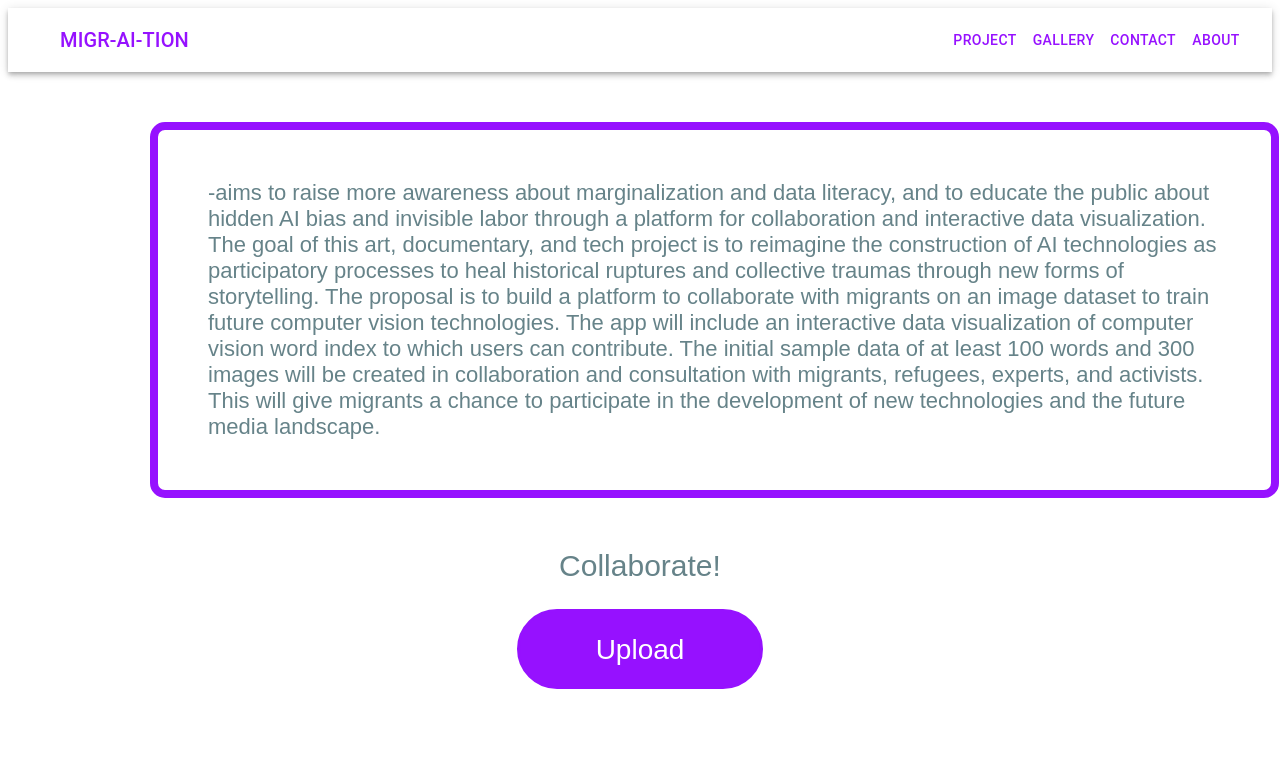
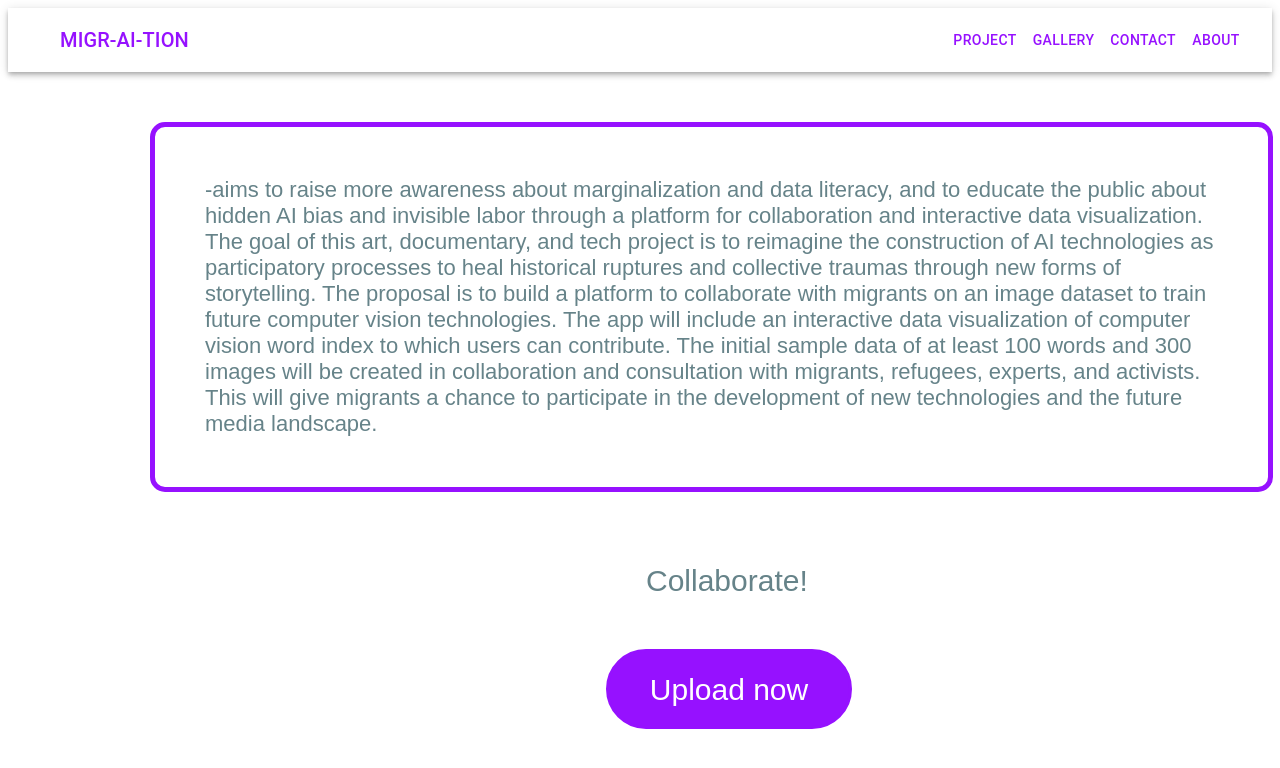
Before and after one commit to TechLabs-Berlin/migr-AI-tion, a React (Create React App) app in the folder frontend/: page / in a window 1280 px wide. Both pictures are taken after a click on the button "Collaborate!". Shown: the top 768 px of the page. Built offline with nearby package versions, Linux system fonts and the light colour scheme.

Commit message:
Integrated Material-UI modal template
-as child component to projectintropage
-moved 'upload' button to project intro page

```diff
--- a/frontend/src/ProjectIntroPage.css
+++ b/frontend/src/ProjectIntroPage.css
@@ -6,7 +6,7 @@
   height: 260px;
   left: 150px;
   top: 100px;
-  border: solid #9611ff 8px;
+  border: solid #9611ff 5px;
   border-radius: 15px;
   font-family: Sans-serif;
   font-style: normal;
@@ -17,14 +17,12 @@
 
   color: #668389;
 }
-
-.project-intro-page button {
+button.collaborate-button {
+  position: absolute;
   background-color: white;
   border: none;
-  position: relative;
-  top: 475px;
-  display: block;
-  margin: 0 auto;
+  top: 562px;
+  left: 640px;
   font-family: Sans-serif;
   font-style: normal;
   font-weight: normal;
@@ -34,6 +32,28 @@
   color: #668389;
 }
 
-.project-intro-page button:hover {
+button.collaborate-button:hover {
   color: #9611ff;
 }
+
+button.upload {
+  position: absolute;
+  width: 246px;
+  height: 80px;
+  left: 606px;
+  top: 649px;
+
+  background: #9611ff;
+  border: 3px solid #9611ff;
+  box-sizing: border-box;
+  border-radius: 70px;
+
+  font-family: sans-serif;
+  font-style: normal;
+  font-weight: normal;
+  font-size: 30px;
+  line-height: 35px;
+  text-align: center;
+
+  color: #ffffff;
+}
--- a/frontend/src/ProjectIntroPage.js
+++ b/frontend/src/ProjectIntroPage.js
@@ -1,12 +1,21 @@
 import React, { useState } from "react";
 import "./ProjectIntroPage.css";
-import UploadButton from "./Uploader/UploadButton";
+import UploadModal from "./Uploader/UploadModal";
 
-export default function ProjectIntroPage() {
+export default function ProjectIntroPage(props) {
   const [showButton, setShowButton] = useState(false);
+  const [openModal, setOpenModal] = React.useState(false);
 
   const handleClick = () => {
     setShowButton(true);
+  };
+
+  const handleOpen = () => {
+    setOpenModal(true);
+  };
+
+  const handleClose = () => {
+    setOpenModal(false);
   };
   return (
     <div className="project-intro-page">
@@ -28,9 +37,19 @@
           chance to participate in the development of new technologies and the
           future media landscape.
         </h3>
-        <button onClick={handleClick}> Collaborate! </button>
+        <button class="collaborate-button" onClick={handleClick}>
+          {" "}
+          Collaborate!{" "}
+        </button>
       </section>
-      {showButton && <UploadButton />}
+      {showButton && (
+        <div>
+          <button class="upload" type="button" onClick={handleOpen}>
+            Upload now
+          </button>
+          <UploadModal open={openModal} onClose={handleClose} />
+        </div>
+      )}
     </div>
   );
 }
--- a/frontend/src/Uploader/UploadButton.css
+++ /dev/null
@@ -1,31 +0,0 @@
-.upload-button button {
-  position: relative;
-  width: 246px;
-  height: 80px;
-  top: 500px;
-  display: block;
-  margin: 0 auto;
-  color: white;
-  font-size: 28px;
-  background: #9611ff;
-  border: 3px solid #9611ff;
-  box-sizing: border-box;
-  border-radius: 70px;
-}
-
-.upload-button button:hover {
-  background: white;
-  color: #9611ff;
-}
-.upload-modal {
-  position: relative;
-  width: 884px;
-  height: 678px;
-  top: 5%;
-  display: block;
-  margin: 0 auto;
-  border: 3px solid #9611ff;
-  box-sizing: border-box;
-  border-radius: 20px;
-  background-color: white;
-}
--- a/frontend/src/Uploader/UploadButton.js
+++ /dev/null
@@ -1,28 +0,0 @@
-import React from "react";
-import ReactModal from "react-modal";
-import PostForm from "./PostForm";
-import "./UploadButton.css";
-
-export default function UploadButton() {
-  const [showModal, setShowModal] = React.useState(false);
-
-  function openModal() {
-    setShowModal(true);
-  }
-
-  function closeModal() {
-    setShowModal(false);
-  }
-  return (
-    <div className="upload-button">
-      <button onClick={openModal}>Upload</button>
-      <ReactModal
-        className="upload-modal"
-        isOpen={showModal}
-        onRequestClose={closeModal}
-      >
-        <PostForm />
-      </ReactModal>
-    </div>
-  );
-}
--- /dev/null
+++ b/frontend/src/Uploader/UploadModal.js
@@ -0,0 +1,57 @@
+import React from "react";
+import { makeStyles } from "@material-ui/core/styles";
+import Modal from "@material-ui/core/Modal";
+
+function rand() {
+  return Math.round(Math.random() * 20) - 10;
+}
+
+function getModalStyle() {
+  const top = 50 + rand();
+  const left = 50 + rand();
+
+  return {
+    top: `${top}%`,
+    left: `${left}%`,
+    transform: `translate(-${top}%, -${left}%)`,
+  };
+}
+
+const useStyles = makeStyles((theme) => ({
+  paper: {
+    position: "absolute",
+    width: 400,
+    backgroundColor: theme.palette.background.paper,
+    border: "2px solid #000",
+    boxShadow: theme.shadows[5],
+    padding: theme.spacing(2, 4, 3),
+  },
+}));
+
+export default function SimpleModal(props) {
+  const classes = useStyles();
+  // getModalStyle is not a pure function, we roll the style only on the first render
+  const [modalStyle] = React.useState(getModalStyle);
+
+  const body = (
+    <div style={modalStyle} className={classes.paper}>
+      <h2 id="simple-modal-title">Text in a modal</h2>
+      <p id="simple-modal-description">
+        Duis mollis, est non commodo luctus, nisi erat porttitor ligula.
+      </p>
+      <SimpleModal />
+    </div>
+  );
+
+  return (
+    <div>
+      <Modal
+        {...props}
+        aria-labelledby="simple-modal-title"
+        aria-describedby="simple-modal-description"
+      >
+        {body}
+      </Modal>
+    </div>
+  );
+}
```
Also changed, not shown: frontend/src/Uploader/UploadModal.css (added), 1 other file (tests, documents, lock files or other folders).
